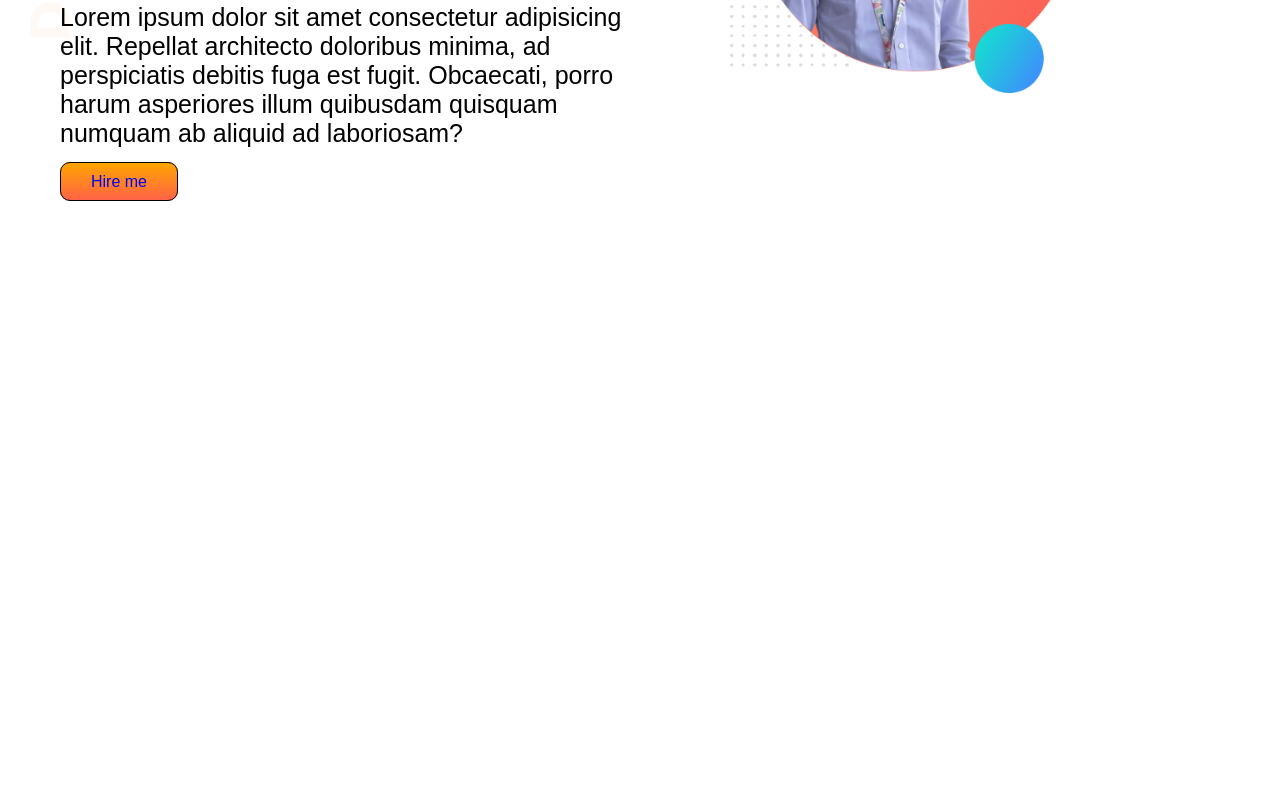
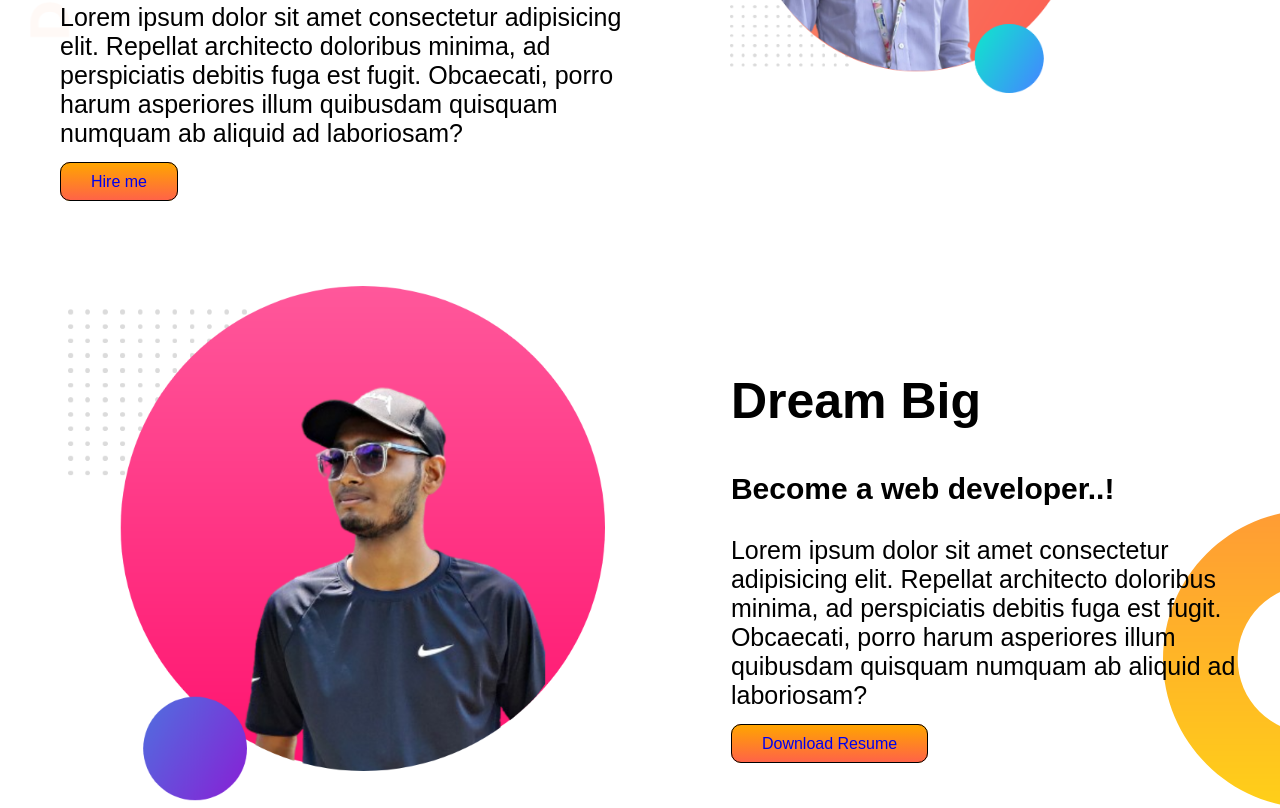
Before and after one commit to sourov2612/developer-protfolio, a plain HTML site: page index.html in a window 1280 px wide. Shown: the part 322-1130 px from the top of the page. Before the commit the page ends 800 px from the top, so only its background shows below. Drawn offline with Linux system fonts and the light colour scheme.

Commit message:
dream_big_added

```diff
--- a/index.html
+++ b/index.html
@@ -25,6 +25,23 @@
   </section>
 
 
+  <section class="dream_big">
+
+    <div class="body_2">
+      <img src="picture/my_photo2.png" alt="">
+    </div>
+
+    <div class="body_1">
+      <h1>Dream Big</h1>
+      <h3>Become a web developer..!</h3>
+      <p>Lorem ipsum dolor sit amet consectetur adipisicing elit. Repellat architecto doloribus minima, ad perspiciatis debitis fuga est fugit. Obcaecati, porro harum asperiores illum quibusdam quisquam numquam ab aliquid ad laboriosam?</p>
+
+     <a class="hire_me" href="https://www.linkedin.com/in/sourovbiswas/" target="_blank">Download Resume</a>
+    </div>
+
+  </section>
+
+
 
 
 </body>
--- a/style.css
+++ b/style.css
@@ -40,3 +40,24 @@ p{
   border: 1px solid black;
   border-radius: 10px;
 }
+
+.dream_big{
+  display: flex;
+  padding-top: 60px;
+  background-image: url(picture/dream-bg.png);
+  background-repeat: no-repeat;
+  background-position: right bottom;
+}
+
+.body_1{
+  width: 50%;
+  padding-left: 60px;
+  padding-top: 80px;
+}
+
+.body_2 img{
+  width: 80%;
+  padding-top: 35px;
+  padding-left: 68px;
+  padding-bottom: 3px;
+}
```
Also changed, not shown: picture/my_photo2.png (added).
